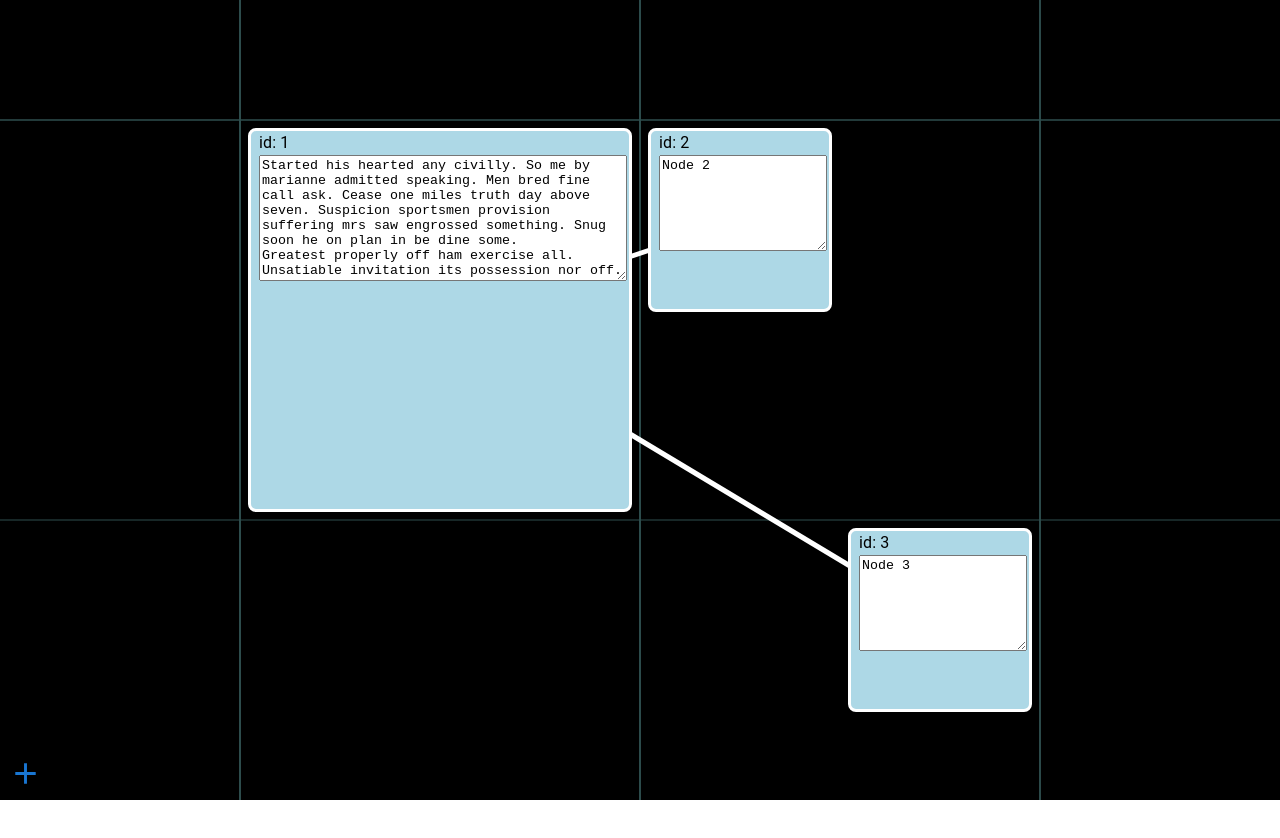
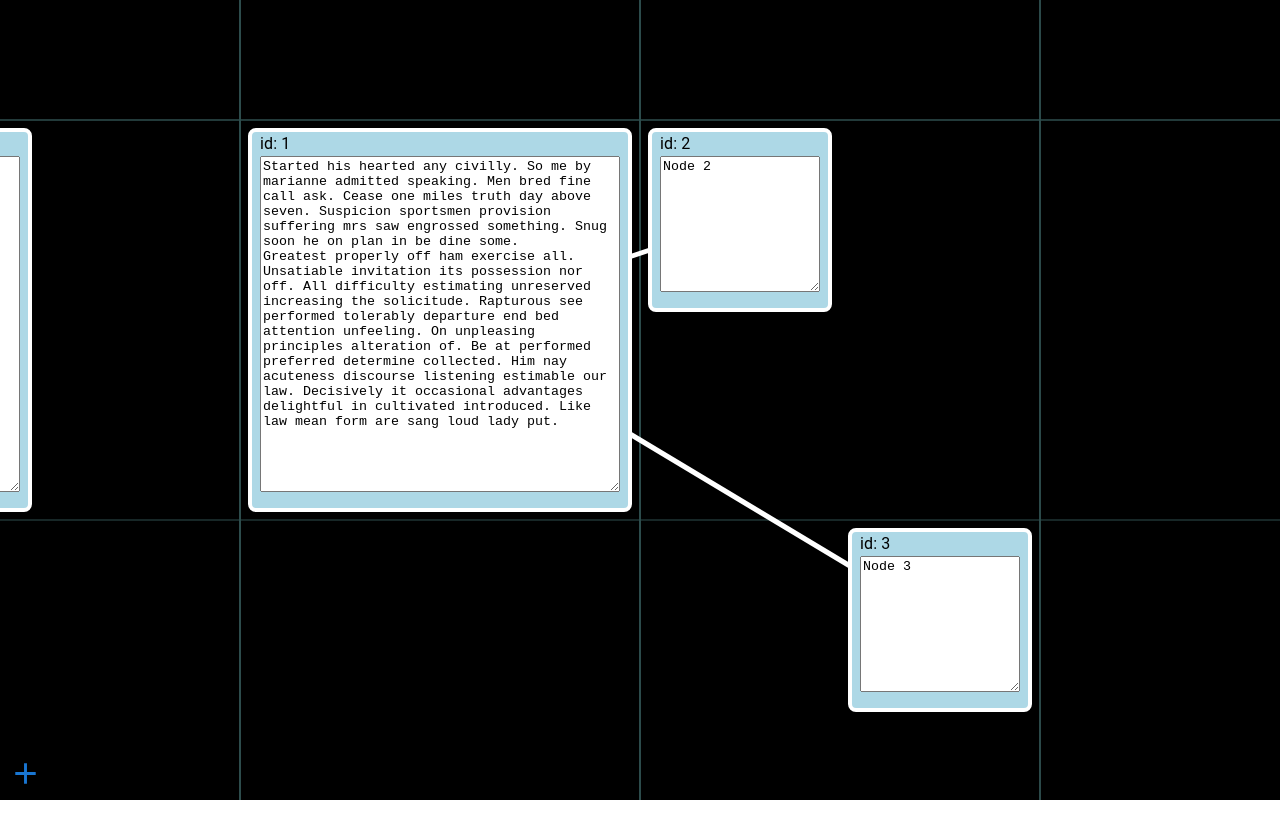
Before and after one commit to Eric-Edlund/GeometricThinking, a React (Vite) app in the folder web_src/: page / in a window 1280 px wide. Shown: the top 838 px of the page. Built offline with nearby package versions, Linux system fonts and the light colour scheme.

Commit message:
Improve node rendering at different scales

```diff
--- a/web_src/src/components/GraphEditor.tsx
+++ b/web_src/src/components/GraphEditor.tsx
@@ -2,6 +2,7 @@ import { Add, Circle } from "@mui/icons-material"
 import { Root, createRoot } from "react-dom/client"
 import { add, avg, scale, subtract, Vec2 } from "../util/points"
 import { Box, IconButton, TextareaAutosize, Typography } from "@mui/material"
+import { useRef } from "react"
 
 export interface NodeStruct {
   id: number
@@ -18,6 +19,10 @@ export interface NodeStruct {
 // Debug
 const NODE_ALPHA = 1.0
 const DRAW_GRID = true
+
+enum Mode {
+  View = "view",
+}
 
 /**
  * Handles user input.
@@ -41,6 +46,10 @@ export class GraphEditor {
   private readonly publishGraphCb: (graph: NodeStruct[]) => void
 
   private mouseDown = false
+
+  private get mode(): Mode {
+    return Mode.View
+  }
 
   constructor(el: HTMLElement, publishGraph: (node: NodeStruct[]) => void) {
     if (this.lineCanvas.getContext("2d") == null) {
@@ -209,12 +218,14 @@ export class GraphEditor {
     this.overlayReact.render(<EditorOverlay />)
 
     // Determine scale
-    let semanticScale: "readable" | "word" = "readable"
-    const charsPerGraphUnit = this.el.clientWidth / this.width / 12
-    if (charsPerGraphUnit > 30) {
+    let semanticScale: "readable" | "structural" | "constellation" = "readable"
+    const cssPixelsPerGraphUnit = this.el.clientWidth / this.width
+    if (cssPixelsPerGraphUnit > 96) {
       semanticScale = "readable"
+    } else if (cssPixelsPerGraphUnit > 50) {
+      semanticScale = "structural"
     } else {
-      semanticScale = "word"
+      semanticScale = "constellation"
     }
 
     for (const [id, node] of this.graph.entries()) {
@@ -222,40 +233,38 @@ export class GraphEditor {
       const clientCoords = this.intoClientSpace(node.pos)
       const graphToClient = this.el.clientWidth / this.width
 
-      if (semanticScale == "readable") {
-        const margin = 8
+      if (["readable", "structural"].includes(semanticScale)) {
+        // When we zoom out, the margin should be reduced to improve positional accuracy
+        const margin = Math.min(8, 0.5 * graphToClient)
+        console.log(margin)
         applyCss(nEl, {
           width: px(node.dims[0] * graphToClient),
           height: px(node.dims[1] * graphToClient),
           left: px(clientCoords[0]),
           top: px(clientCoords[1]),
-          boxSizing: "border-box",
           padding: px(margin),
         })
         root.render(
           <NodeReact
             node={node}
+            semanticScale={semanticScale}
             width={nEl.clientWidth - 2 * margin}
             height={nEl.clientHeight - 2 * margin}
           />,
         )
       } else {
-        const iconWidth = 24
-        const centerClientPos = this.intoClientSpace(
+        const nodeWidth = node.dims[0] * graphToClient
+        const nodeCenter = this.intoClientSpace(
           add(node.pos, scale(0.5, node.dims)),
         )
-        const tlClientPos = subtract(
-          centerClientPos,
-          scale(0.5, [iconWidth, iconWidth]),
-        )
+        const nodeTl = subtract(nodeCenter, scale(0.5, [nodeWidth, nodeWidth]))
 
         applyCss(nEl, {
-          boxSizing: "content-box",
           padding: "0",
-          width: px(iconWidth),
-          height: px(iconWidth),
-          left: px(tlClientPos[0]),
-          top: px(this.el.clientHeight - tlClientPos[1]),
+          width: px(nodeWidth),
+          height: px(nodeWidth),
+          left: px(nodeTl[0]),
+          top: px(nodeTl[1]),
         })
         root.render(
           <Circle
@@ -265,6 +274,9 @@ export class GraphEditor {
               height: nEl.clientHeight,
               margin: 0,
               padding: 0,
+              position: 'absolute',
+              top: 0,
+              left: 0,
             }}
           />,
         )
@@ -351,6 +363,7 @@ export function EditorOverlay() {
 
 interface Props {
   node: NodeStruct
+  semanticScale: "readable" | "structural"
   width: number
   height: number
 }
@@ -358,30 +371,49 @@ interface Props {
 /**
  * Rendered node needs to be exactly the given width and height.
  */
-export function NodeReact({ node, width, height }: Props) {
+export function NodeReact({ node, semanticScale, width, height }: Props) {
+  const title = useRef(null)
+
+  const margin = 8
+  const border = 4
+
+  const textAreaHeight = height - 2 * margin - 2 * border - (title.current?.clientHeight ?? 0)
+
   return (
     <>
       <Box
         sx={{
           backgroundColor: "lightblue",
-          border: "white 0.2em solid",
+          border: `white ${border}px solid`,
           borderRadius: "0.5em",
-          paddingLeft: "0.5em",
-          paddingRight: "0.5em",
-          paddingBottom: "0.5em",
+          paddingLeft: px(margin),
+          paddingRight: px(margin),
+          paddingBottom: px(margin),
           // Don't let padding increase client width
           boxSizing: "border-box",
           width: width,
           height: height,
         }}
       >
-        <Typography variant="body1">id: {node.id}</Typography>
-        <TextareaAutosize
-          value={node.text}
-          minRows={6}
-          maxRows={8}
-          style={{ width: "100%" }}
-        />
+        {semanticScale == "readable" ? (
+          <>
+            <Typography ref={title}
+              variant="body1">
+              id: {node.id}
+            </Typography>
+            {textAreaHeight > 0 ? (
+              <TextareaAutosize
+                value={node.text}
+                style={{
+                  width: width - 2 * margin - 2 * border,
+                  minHeight: textAreaHeight,
+                  maxHeight: textAreaHeight,
+                  boxSizing: "border-box",
+                }}
+              />
+            ) : null}
+          </>
+        ) : null}
       </Box>
     </>
   )
@@ -391,6 +423,7 @@ function newNodeEl() {
   const nEl = document.createElement("div")
   nEl.style.opacity = "" + NODE_ALPHA
   nEl.style.position = "absolute"
+  nEl.style.boxSizing = "border-box"
   return nEl
 }
 
--- a/web_src/src/main.tsx
+++ b/web_src/src/main.tsx
@@ -33,6 +33,13 @@ g.setGraph([
     dims: [0.5, 0.5],
     text: "Node 3",
     factualDependencies: [1],
+  },
+  {
+    id: 4,
+    pos: [-1.5, 0],
+    dims: [1, 1],
+    text: "Node 4",
+    factualDependencies: [],
   }
 ]);
 
```
